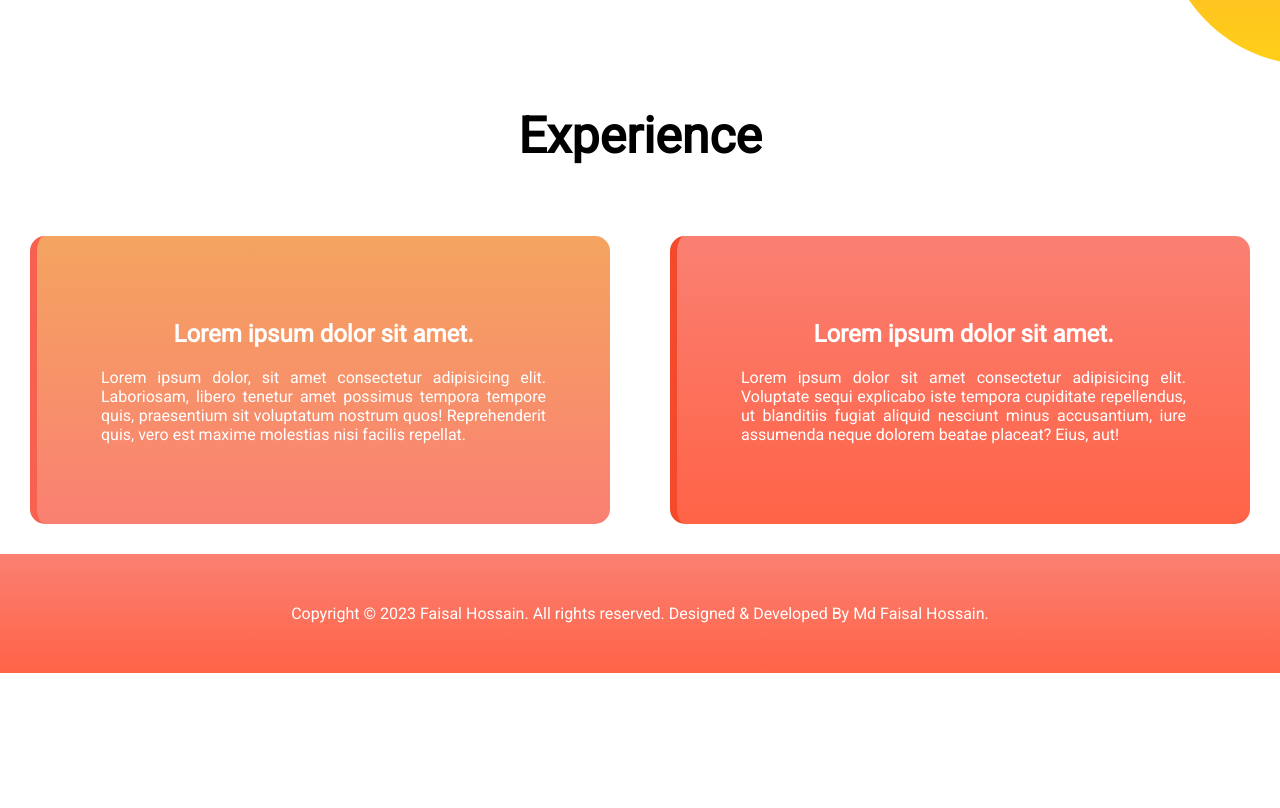
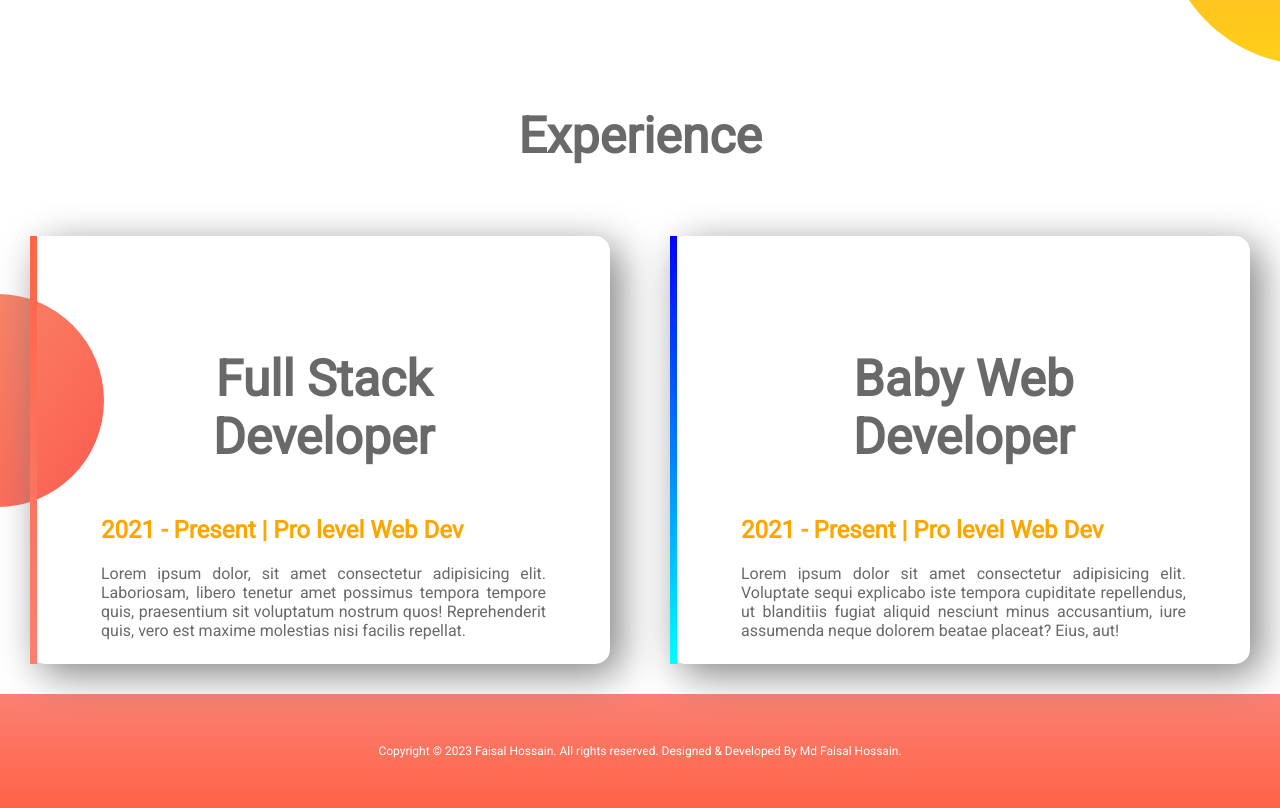
Before and after one commit to web-faisal/web-portfolio, a plain HTML site: page index.html in a window 1280 px wide. Shown: the part 1199-2007 px from the top of the page. Before the commit the page ends 1872 px from the top, so only its background shows below. Drawn offline with Linux system fonts and the light colour scheme.

Commit message:
Exp Update

```diff
--- a/index.html
+++ b/index.html
@@ -42,12 +42,14 @@
     <article class="exp">
         <h1>Experience</h1>
         <section>
-            <div class="half-width box box-1">
-                <h2>Lorem ipsum dolor sit amet.</h2>
+            <div class="half-width box" id="box-1">
+                <h1>Full Stack Developer</h1>
+                <h2 class="orange">2021 - Present | Pro level Web Dev</h2>
                 <p>Lorem ipsum dolor, sit amet consectetur adipisicing elit. Laboriosam, libero tenetur amet possimus tempora tempore quis, praesentium sit voluptatum nostrum quos! Reprehenderit quis, vero est maxime molestias nisi facilis repellat.</p>
             </div>
-            <div class="half-width box box-2">
-                <h2>Lorem ipsum dolor sit amet.</h2>
+            <div class="half-width box" id="box-2">
+                <h1>Baby Web Developer</h1>
+                <h2 class="orange">2021 - Present | Pro level Web Dev</h2>
                 <p>Lorem ipsum dolor sit amet consectetur adipisicing elit. Voluptate sequi explicabo iste tempora cupiditate repellendus, ut blanditiis fugiat aliquid nesciunt minus accusantium, iure assumenda neque dolorem beatae placeat? Eius, aut!</p>
             </div>
         </section>
--- a/style.css
+++ b/style.css
@@ -3,6 +3,7 @@ body{
     margin: 0;
     padding: 0;
     font-family: 'Roboto', sans-serif;
+    color: dimgray;
 }
 h1{
     font-size: 50px;
@@ -50,25 +51,38 @@ section{
 /* Dream Big End */
 
 /* Experience Are Start*/
+.exp{
+    background-image: url(images/exp-bg.png);
+    background-repeat: no-repeat;
+    background-position-x: left;
+    background-position-y: center;
+}
 .exp h1{
     text-align: center;
 }
-.exp .box-1{
-    background: linear-gradient(sandybrown, salmon);
-    border-left: 7px solid rgb(248, 97, 80);
+#box-1{
+    border-left: 7px solid;
+    border-image: linear-gradient(180deg, tomato, salmon);
+    border-image-slice: 1;
 }
-.exp .box-2{
-    background: linear-gradient(salmon, tomato);
-    border-left: 7px solid rgb(245, 73, 43);
+#box-2{
+    border-left: 7px solid;
+    border-image: linear-gradient(180deg, blue, cyan);
+    border-image-slice: 1;
 }
-.exp .box{
+.box{
     margin: 30px;
-    color: #ffff;
     border-radius: 15px;
     text-align: center;
+    box-shadow: 10px 10px 40px gray;
+    height: 300px;
 }
 .exp .box p{
     text-align: justify;
+}
+.orange{
+    color: orange;
+    text-align: left;
 }
 /* Experience Are End*/
 
@@ -77,6 +91,7 @@ section{
     background: linear-gradient(salmon, tomato);
     color: #ffff;
     padding: 50px;
+    font-size: 12px;
 }
 
 /* Footer End */
```
